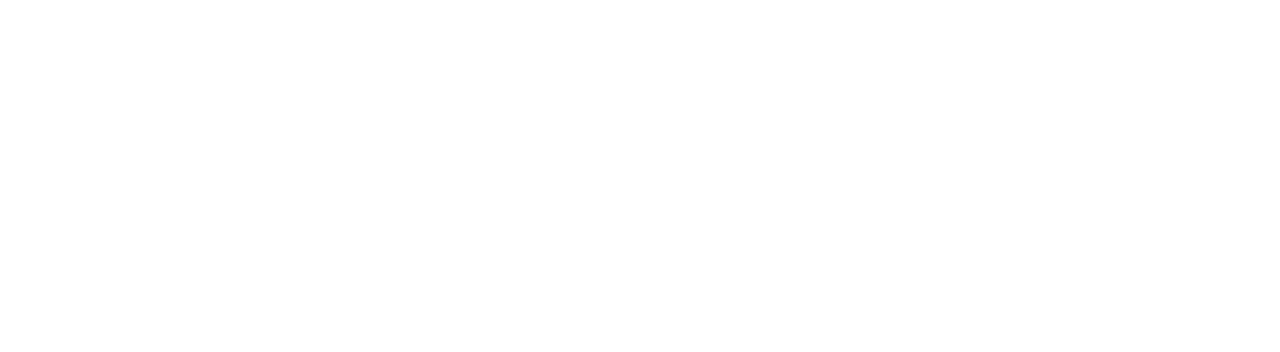
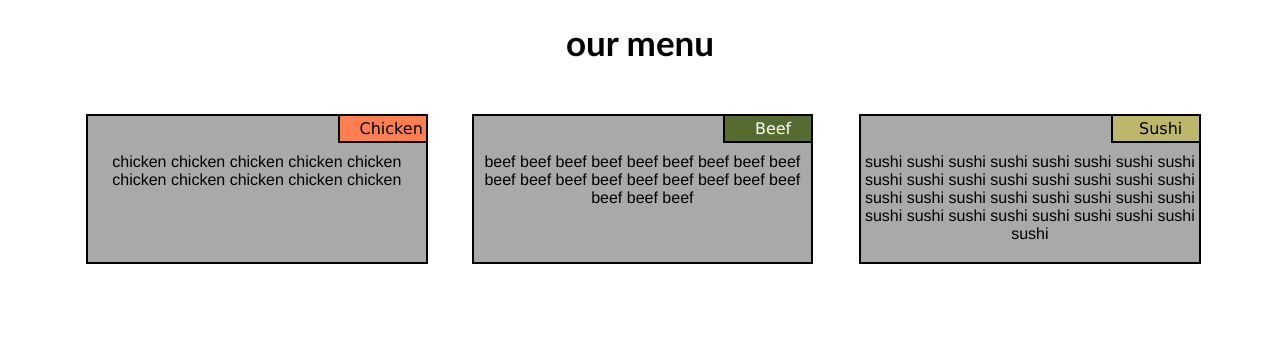
Before and after one commit to allagatorade/mod2, a plain HTML site: page index.html in a window 1280 px wide. Drawn offline with Linux system fonts and the light colour scheme; files that its build step writes are made by us from their sources.

Commit message:
Update index.html

```diff
--- a/index.html
+++ b/index.html
@@ -2,8 +2,8 @@
     <head>
      <meta charset="utf-8">
      <meta name="viewport" content="width=width-device initial-scale=1">
-     <link rel='stylesheet' type='text/css href="Documents/css.css"/>
-        <script src="./script.js"></script
+     <link rel='stylesheet' type='text/css' href="css.css"/>
+        <script src="./script.js"></script>
 <!--<tittle>menu project</tittle> -->
     </head>
     <body>
```
